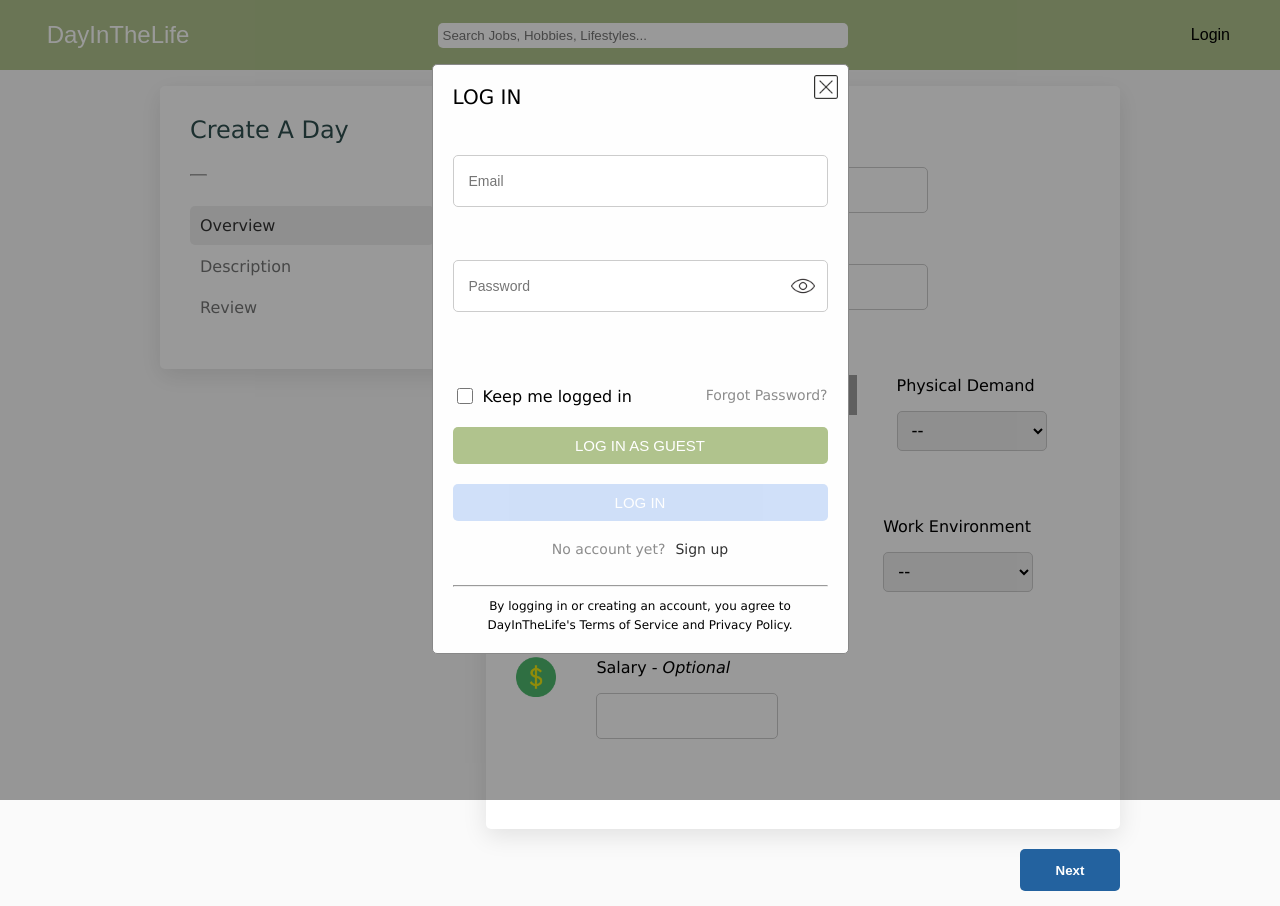
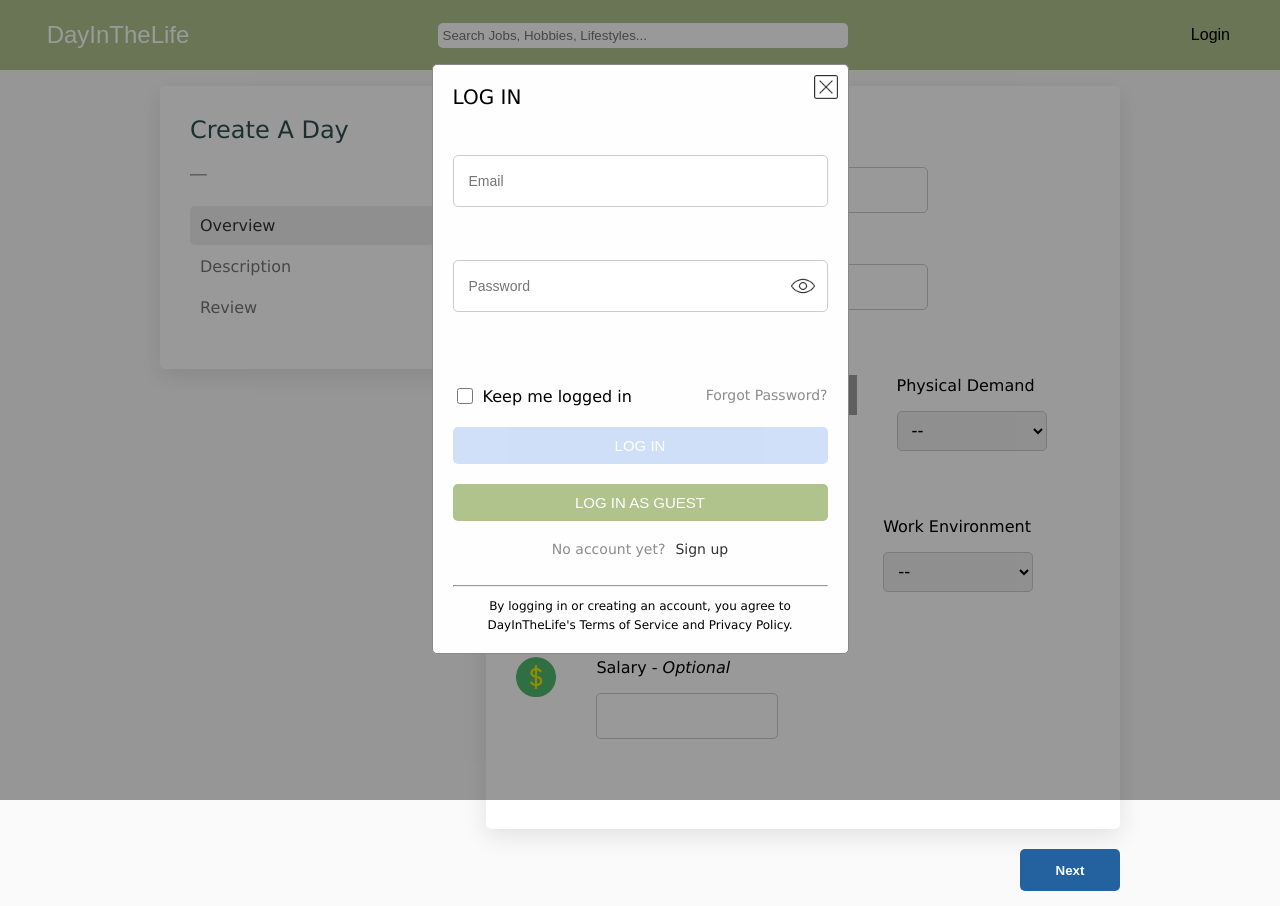
Before and after one commit to the7establishment/DayInTheLife, a React (Create React App) app: page /Create in a window 1280 px wide. Both pictures are taken after a click on the item "Login". Built offline with nearby package versions, Linux system fonts and the light colour scheme; no server answers; grey boxes are pictures that could not be loaded.

Commit message:
Swap login & guest login buttons

```diff
--- a/src/components/LoginSignup/Login.js
+++ b/src/components/LoginSignup/Login.js
@@ -30,8 +30,8 @@ export default class Login extends React.Component {
               <span className="forgotpassword">Forgot Password?</span>
             </div>
           </div>
+          <button className={this.props.valid ? "ditl-button-modal button-blue" : "ditl-button-modal button-blue button-disabled"} onClick={this.props.submit} disabled={!this.props.valid}>LOG IN</button>
           <button className="ditl-button-modal button-green" onClick={()=>this.props.executeLogin(GUEST_EMAIL,GUEST_PASSWORD,this.props.closeModal)}>LOG IN AS GUEST</button>
-          <button className={this.props.valid ? "ditl-button-modal button-blue" : "ditl-button-modal button-blue button-disabled"} onClick={this.props.submit} disabled={!this.props.valid}>LOG IN</button>
         </div>
       </div>
     )
```
